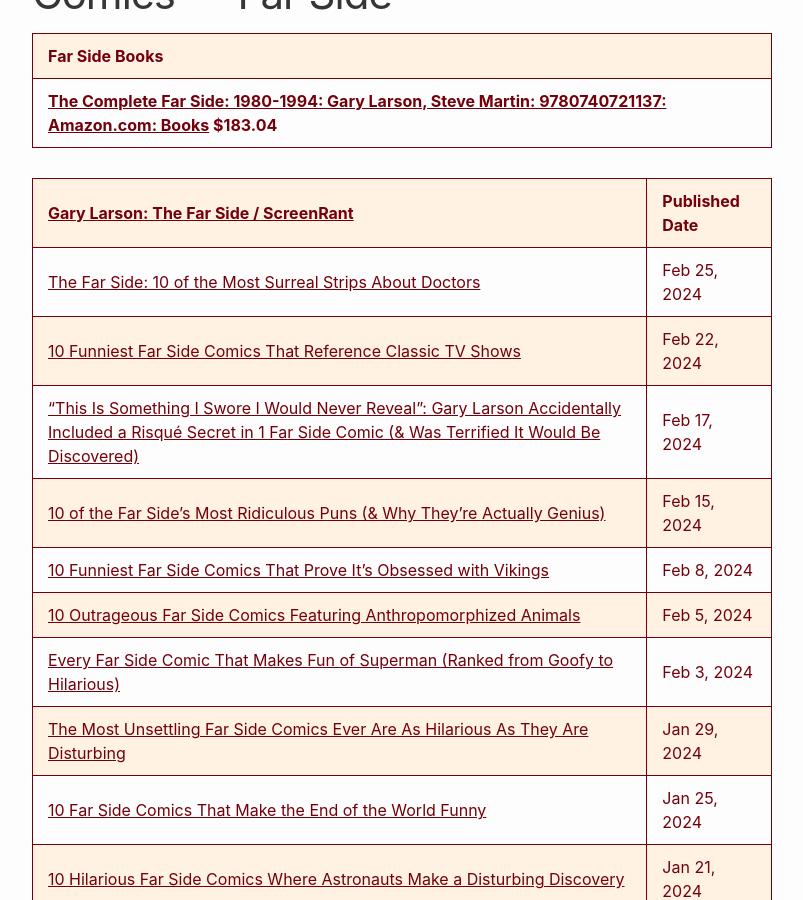
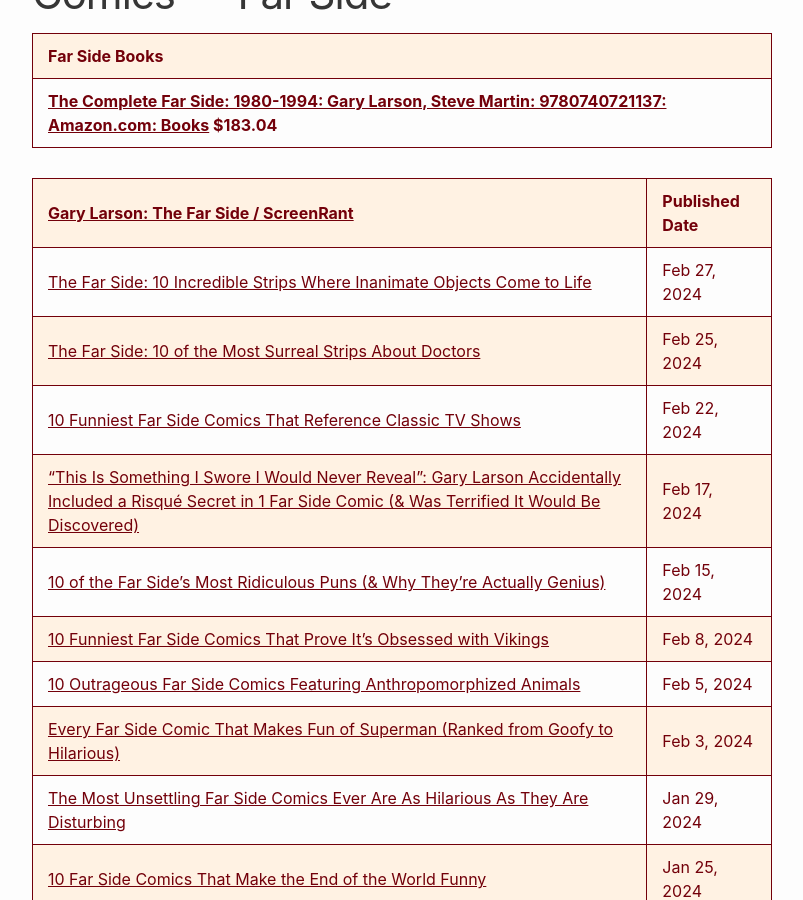
Before and after one commit to RalphHightower/RalphHightower, a Jekyll site: the page built from Comics/FarSide.md, in a window 1280 px wide and 900 px high, scrolled down 1554 px. Shown: the whole window, without its empty margins (238-1041 px from the left). Built offline with Jekyll 4.4.1, drawn with Linux system fonts in a browser that asks for light colours; our own code applies the rules of GitHub Pages for plain Markdown files.

Commit message:
[docs](doc): Added FarSide(Inanimate Objects)

```diff
--- a/Comics/FarSide.md
+++ b/Comics/FarSide.md
@@ -6,6 +6,7 @@
 
 | [Gary Larson: The Far Side / ScreenRant](https://screenrant.com/tag/the-far-side/ ) | Published Date  |
 |---|--- |
+| [The Far Side: 10 Incredible Strips Where Inanimate Objects Come to Life](https://screenrant.com/far-side-funniest-comics-inanimate-objects/ ) | Feb 27, 2024 |
 | [The Far Side: 10 of the Most Surreal Strips About Doctors](https://screenrant.com/the-far-side-funniest-comic-strips-doctors/ ) | Feb 25, 2024 |
 | [10 Funniest Far Side Comics That Reference Classic TV Shows](https://screenrant.com/funniest-far-side-comics-classic-tv-star-trek/ ) |  Feb 22, 2024 |
 | ["This Is Something I Swore I Would Never Reveal": Gary Larson Accidentally Included a Risqué Secret in 1 Far Side Comic (& Was Terrified It Would Be Discovered)](https://screenrant.com/far-side-gary-larson-funny-comic-hidden-detail/ ) | Feb 17, 2024 |
```
